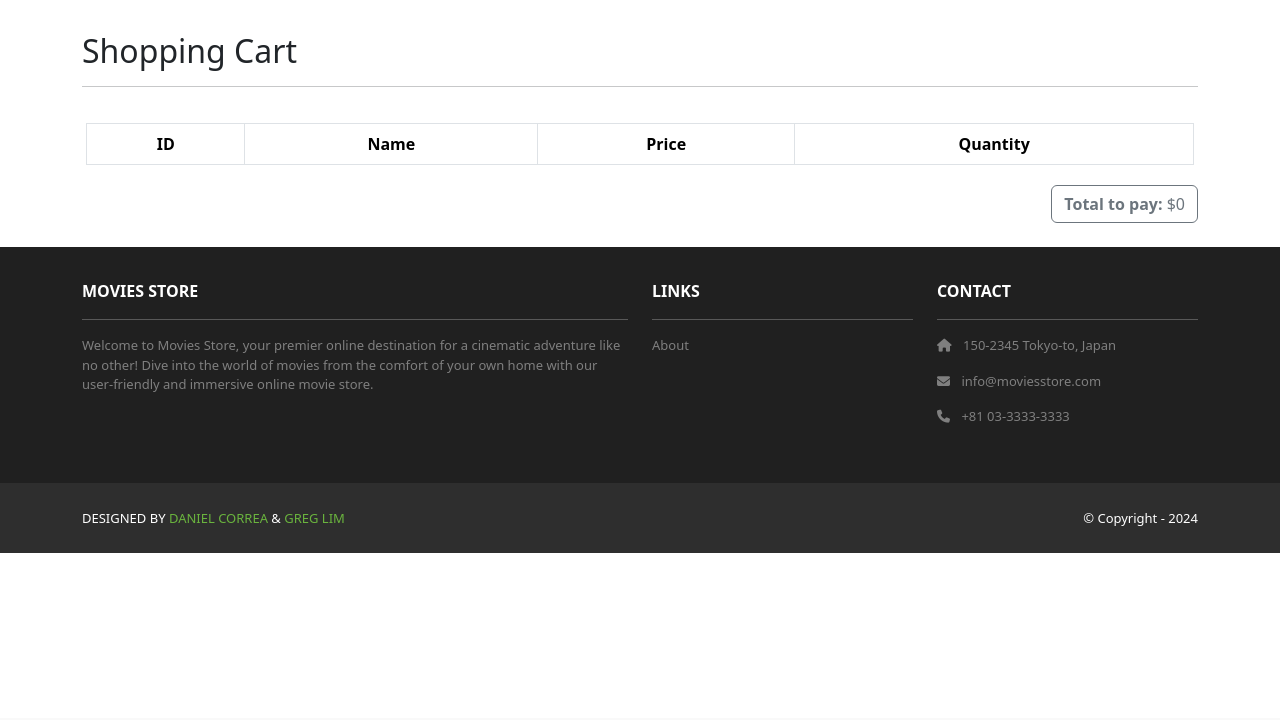
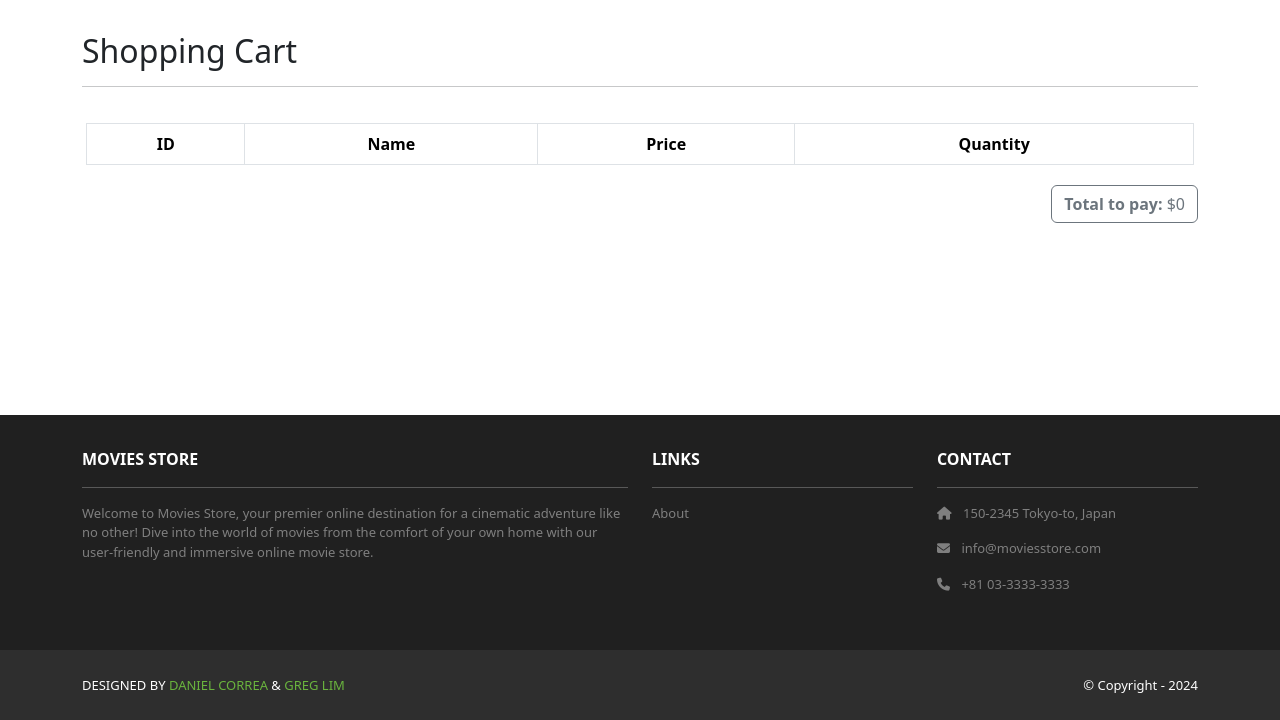
Before and after one commit to tiffanyj77/project1, a Django app: page /cart/ in a window 1280 px wide. Shown: the part 82-802 px from the top of the page. Before the commit the page ends 635 px from the top, so only its background shows below. Run offline with Django 5.2, Linux system fonts and the light colour scheme; lists and menus that the app fills with data are empty; some libraries are stand-ins or nearby versions.

Commit message:
I think I fixed the footer

```diff
--- a/moviesstore/static/css/style.css
+++ b/moviesstore/static/css/style.css
@@ -3,39 +3,60 @@
     fixed;
   background-size: 100% auto;
 }
+
 .navbar a.nav-link {
   color: #FFFEF6 !important;
 }
+
 .bg-dark {
   background-color: #2E2E2E !important;
 }
+
 .ms-footer {
   background-color: #202020;
 }
+
 .ms-footer p {
   color: #7F7F7F;
   font-size: 13px;
 }
+
 .ms-footer a:hover {
   color: #6ab43e;
   text-decoration: none;
 }
+
 .ms-footer-bottom span{
   font-size: 13px;
   line-height: 38px;
 }
+
 .ms-footer-bottom a {
   color: #6ab43e;
   text-decoration: none;
 }
+
 .ms-footer-bottom a:hover {
   color: #fff;
 }
+
 .img-card-200 {
   width: fit-content;
   max-height: 200px;
 }
+
 .img-card-400 {
   width: fit-content;
   max-height: 400px;
 }
+
+.flex-wrapper {
+    display: flex;
+    min-height: 90vh;
+    flex-direction: column;
+    justify-content: space-between;
+}
+
+.footer {
+    margin-top: auto;
+}
--- a/moviesstore/templates/base.html
+++ b/moviesstore/templates/base.html
@@ -48,21 +48,21 @@
     </nav>
     <!-- Header -->
 
+    <div class="flex-wrapper">
+        <!-- Main page content -->
         <div>
           {% block content %}
           {% endblock content %}
         </div>
 
         <!-- Footer -->
-    <section class="p-3 ms-footer d-none d-md-block">
+        <section class="p-3 ms-footer d-none d-md-block footer">
           <div class="container">
             <div class="row mt-3 text-white">
               <div class="col-md-6 col-lg-6 col-xl-6 mx-auto mb-4">
                 <b>MOVIES STORE</b>
                 <hr />
-            <p>Welcome to Movies Store, your premier online destination for a cinematic
-              adventure like no other! Dive into the world of movies from the comfort of your own home with our user-friendly
-              and immersive online movie store.</p>
+                <p>Welcome to Movies Store, your premier online destination for a cinematic adventure like no other! Dive into the world of movies from the comfort of your own home with our user-friendly and immersive online movie store.</p>
               </div>
               <div class="col-md-3 col-lg-3 col-xl-3 mx-auto mb-4">
                 <b>LINKS</b>
@@ -91,6 +91,6 @@
             </div>
           </div>
         </section>
-    <!-- Footer -->
+    </div>
   </body>
 </html>
```
Lines whose indentation alone changed are shown as unchanged.
